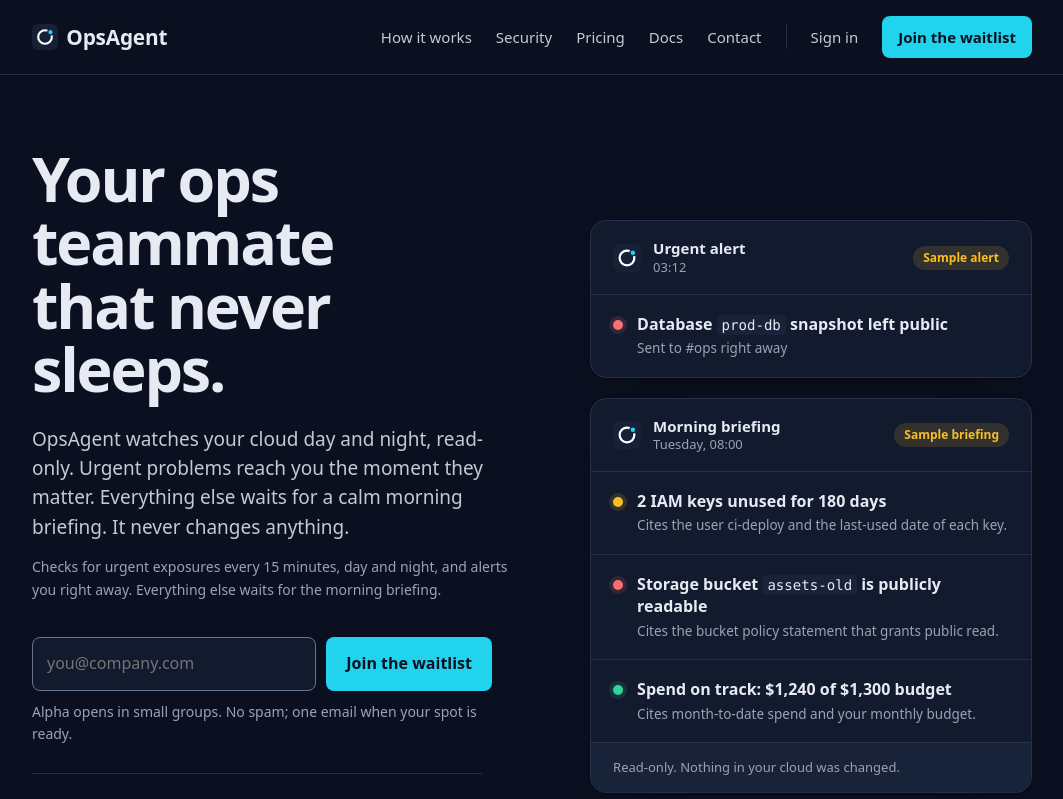
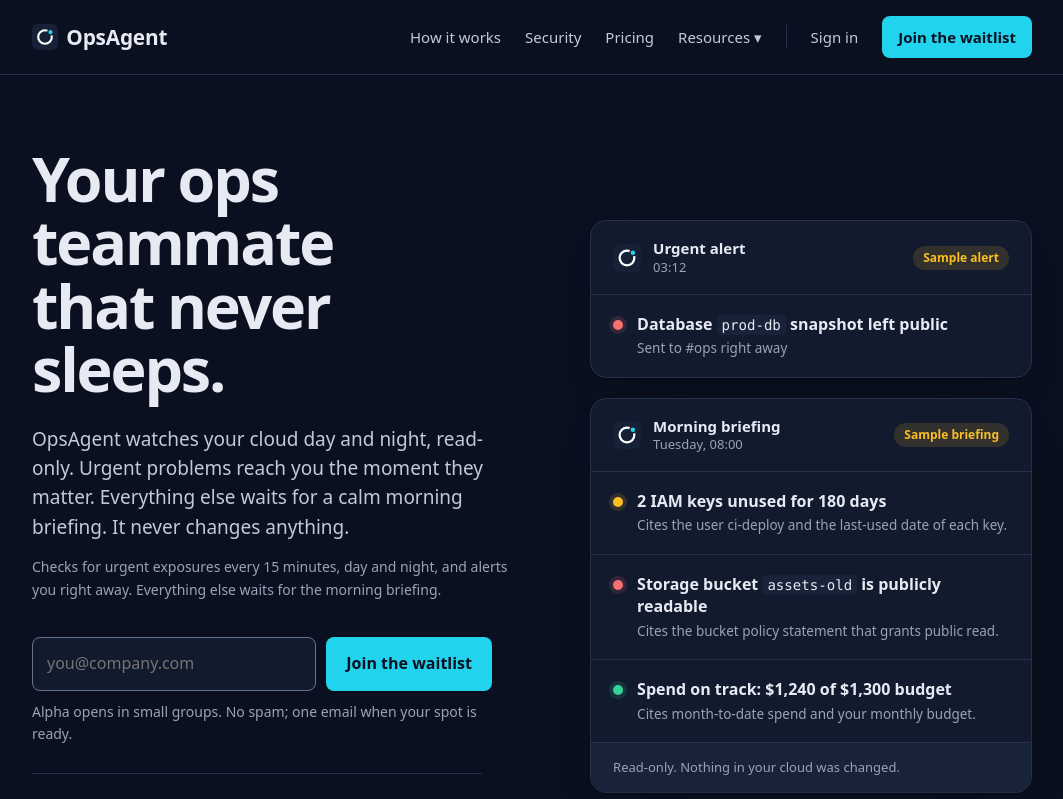
Before and after one commit to OpsAgentDev/opsagent-web, a Next.js app: page / in a window 1280 px wide. Shown: the top 799 px of the page, without its empty margins (108-1171 px from the left). Built offline with nearby package versions, Linux system fonts and the light colour scheme; no server answers; what openapi-fetch would draw is missing.

Commit message:
Header: nav links in the bar, Docs and Contact under Resources; phone menu below 860px

```diff
--- a/app/(marketing)/marketing.css
+++ b/app/(marketing)/marketing.css
@@ -41,19 +41,34 @@ body:has(.mkt) { background: var(--bg); }
 .mkt .menu-button { display: none; font: inherit; font-size: 15px; color: var(--ink); background: transparent; border: 1px solid var(--line); border-radius: 8px; padding: 8px 14px; cursor: pointer; }
 .mkt .menu-button:focus-visible { outline: 2px solid var(--accent); outline-offset: 2px; }
 .mkt .site-header nav { display: flex; align-items: center; gap: 24px; font-size: 15px; }
-.mkt .site-header nav a { color: var(--body); text-decoration: none; }
+.mkt .site-header nav a, .mkt .site-header .more-button { color: var(--body); text-decoration: none; white-space: nowrap; }
 .mkt .site-header nav a:hover, .mkt .site-header nav a[aria-current="page"] { color: var(--ink); }
 .mkt .site-header nav a[aria-current="page"] { text-decoration: underline; }
 .mkt .site-header .sign-in { padding-left: 24px; border-left: 1px solid var(--line); }
 .mkt .site-header nav a.join { padding: 9px 16px; color: var(--accent-ink); background: var(--accent); border-radius: 8px; font-weight: 600; }
 .mkt .site-header nav a.join:hover { color: var(--accent-ink); background: var(--accent-hover); }
-@media (max-width: 800px) {
+.mkt .site-header .more { position: relative; }
+.mkt .site-header .more-button { font: inherit; font-size: 15px; color: var(--body); background: none; border: 0; padding: 0; cursor: pointer; }
+.mkt .site-header .more-button:hover, .mkt .site-header .more-button[aria-expanded="true"] { color: var(--ink); }
+.mkt .site-header .more-button:focus-visible { outline: 2px solid var(--accent); outline-offset: 2px; }
+.mkt .site-header .more-panel { display: none; position: absolute; top: calc(100% + 12px); left: -14px; min-width: 160px; padding: 6px; background: var(--surface); border: 1px solid var(--line); border-radius: 10px; box-shadow: var(--shadow); }
+.mkt .site-header .more-panel.open { display: grid; }
+.mkt .site-header .more-panel a { padding: 8px 10px; border-radius: 6px; }
+.mkt .site-header .more-panel a:hover { background: var(--surface-2); }
+@media (max-width: 1040px) {
+  .mkt .site-header nav { gap: 18px; }
+  .mkt .site-header .sign-in { padding-left: 18px; }
+}
+@media (max-width: 860px) {
   .mkt .menu-button { display: block; }
   .mkt .site-header nav { display: none; position: absolute; top: 100%; left: 0; right: 0; flex-direction: column; align-items: stretch; gap: 0; padding: 8px var(--gutter) 20px; background: var(--bg); border-bottom: 1px solid var(--line); }
   .mkt .site-header nav.open { display: flex; }
   .mkt .site-header nav a { padding: 12px 0; }
   .mkt .site-header .sign-in { padding-left: 0; border-left: 0; }
   .mkt .site-header nav a.join { margin-top: 8px; text-align: center; }
+  .mkt .site-header .more-button { display: none; }
+  .mkt .site-header .more-panel { display: grid; position: static; min-width: 0; padding: 0; background: none; border: 0; box-shadow: none; }
+  .mkt .site-header .more-panel a { padding: 12px 0; border-radius: 0; }
 }
 
 /* Coming soon tag */
--- a/components/marketing/MenuToggle.tsx
+++ b/components/marketing/MenuToggle.tsx
@@ -5,23 +5,34 @@ import { usePathname } from "next/navigation";
 import { useEffect, useRef, useState } from "react";
 
 // Holds the nav links too: aria-current needs the pathname, and the panel needs the open state.
-export function MenuToggle({ links }: { links: { href: string; label: string }[] }) {
+type NavLink = { href: string; label: string };
+
+export function MenuToggle({ primary, resources }: { primary: NavLink[]; resources: NavLink[] }) {
   const [open, setOpen] = useState(false);
+  const [more, setMore] = useState(false);
+  const moreButton = useRef<HTMLButtonElement>(null);
   const pathname = usePathname();
   const root = useRef<HTMLDivElement>(null);
   const button = useRef<HTMLButtonElement>(null);
 
-  useEffect(() => setOpen(false), [pathname]);
+  useEffect(() => { setOpen(false); setMore(false); }, [pathname]);
 
   useEffect(() => {
-    if (!open) return;
+    if (!open && !more) return;
     const onKey = (e: KeyboardEvent) => {
       if (e.key !== "Escape") return;
+      if (more) {
+        setMore(false);
+        moreButton.current?.focus();
+        return;
+      }
       setOpen(false);
       button.current?.focus();
     };
     const onClick = (e: MouseEvent) => {
-      if (!root.current?.contains(e.target as Node)) setOpen(false);
+      if (root.current?.contains(e.target as Node)) return;
+      setOpen(false);
+      setMore(false);
     };
     document.addEventListener("keydown", onKey);
     document.addEventListener("click", onClick);
@@ -29,7 +40,14 @@ export function MenuToggle({ links }: { links: { href: string; label: string }[]
       document.removeEventListener("keydown", onKey);
       document.removeEventListener("click", onClick);
     };
-  }, [open]);
+  }, [open, more]);
+
+  const close = () => { setOpen(false); setMore(false); };
+  const link = (l: NavLink) => (
+    <Link key={l.href} href={l.href} onClick={close} aria-current={pathname === l.href ? "page" : undefined}>
+      {l.label}
+    </Link>
+  );
 
   return (
     <div className="menu" ref={root}>
@@ -37,13 +55,17 @@ export function MenuToggle({ links }: { links: { href: string; label: string }[]
         {open ? "Close menu" : "Menu"}
       </button>
       <nav id="site-menu" aria-label="Main" className={open ? "open" : undefined}>
-        {links.map((l) => (
-          <Link key={l.href} href={l.href} onClick={() => setOpen(false)} aria-current={pathname === l.href ? "page" : undefined}>
-            {l.label}
-          </Link>
-        ))}
-        <Link href="/sign-in" className="sign-in" onClick={() => setOpen(false)}>Sign in</Link>
-        <Link href="/#waitlist" className="join" onClick={() => setOpen(false)}>Join the waitlist</Link>
+        {primary.map(link)}
+        <div className="more">
+          <button ref={moreButton} type="button" className="more-button" aria-expanded={more} aria-controls="site-more" onClick={() => setMore(!more)}>
+            Resources <span aria-hidden="true">▾</span>
+          </button>
+          <div id="site-more" className={more ? "more-panel open" : "more-panel"}>
+            {resources.map(link)}
+          </div>
+        </div>
+        <Link href="/sign-in" className="sign-in" onClick={close}>Sign in</Link>
+        <Link href="/#waitlist" className="join" onClick={close}>Join the waitlist</Link>
       </nav>
     </div>
   );
--- a/components/marketing/SiteHeader.tsx
+++ b/components/marketing/SiteHeader.tsx
@@ -2,13 +2,19 @@ import Link from "next/link";
 import { Logo } from "@/components/brand/Logo";
 import { MenuToggle } from "@/components/marketing/MenuToggle";
 
-export const NAV: { href: string; label: string }[] = [
+type NavLink = { href: string; label: string };
+/** Shown in the bar. */
+export const PRIMARY: NavLink[] = [
   { href: "/how-it-works", label: "How it works" },
   { href: "/security", label: "Security" },
   { href: "/pricing", label: "Pricing" },
+];
+/** Under the "Resources" dropdown (flat in the phone menu). */
+export const RESOURCES: NavLink[] = [
   { href: "/docs/connect-your-agent", label: "Docs" },
   { href: "/contact", label: "Contact" },
 ];
+export const NAV: NavLink[] = [...PRIMARY, ...RESOURCES];
 
 export function SiteHeader() {
   return (
@@ -17,7 +23,7 @@ export function SiteHeader() {
         <Link href="/" className="brand" aria-label="OpsAgent">
           <Logo size={26} />
         </Link>
-        <MenuToggle links={NAV} />
+        <MenuToggle primary={PRIMARY} resources={RESOURCES} />
       </div>
     </header>
   );
```
Also changed, not shown: 1 other file (tests, documents, lock files or other folders).
